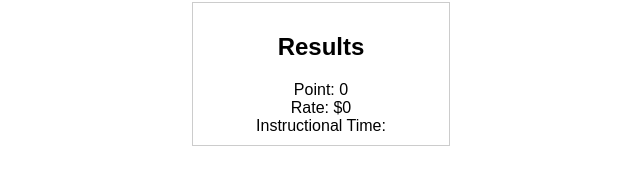
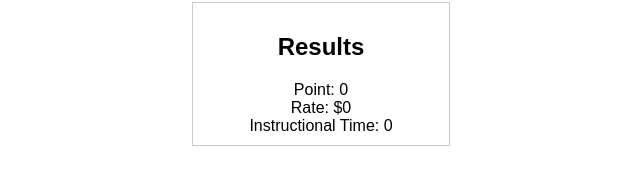
Before and after one commit to Lundydundy/yrdsbOTCalc, a plain HTML site: page index.html in a window 1280 px wide. Shown: the part 427-612 px from the top of the page, 319-959 px from the left. Drawn offline with Linux system fonts and the light colour scheme.

Commit message:
buttons added and instructional time

```diff
--- a/index.html
+++ b/index.html
@@ -23,7 +23,7 @@
             <div id="results" class="results">
                 Point: <span id="point">0</span><br>
                 Rate: $<span id="rate">0</span><br>
-                Instructional Time: <span id="instructional"></span><br>
+                Instructional Time: <span id="instructional">0</span><br>
             </div>
         </div>
 
```
